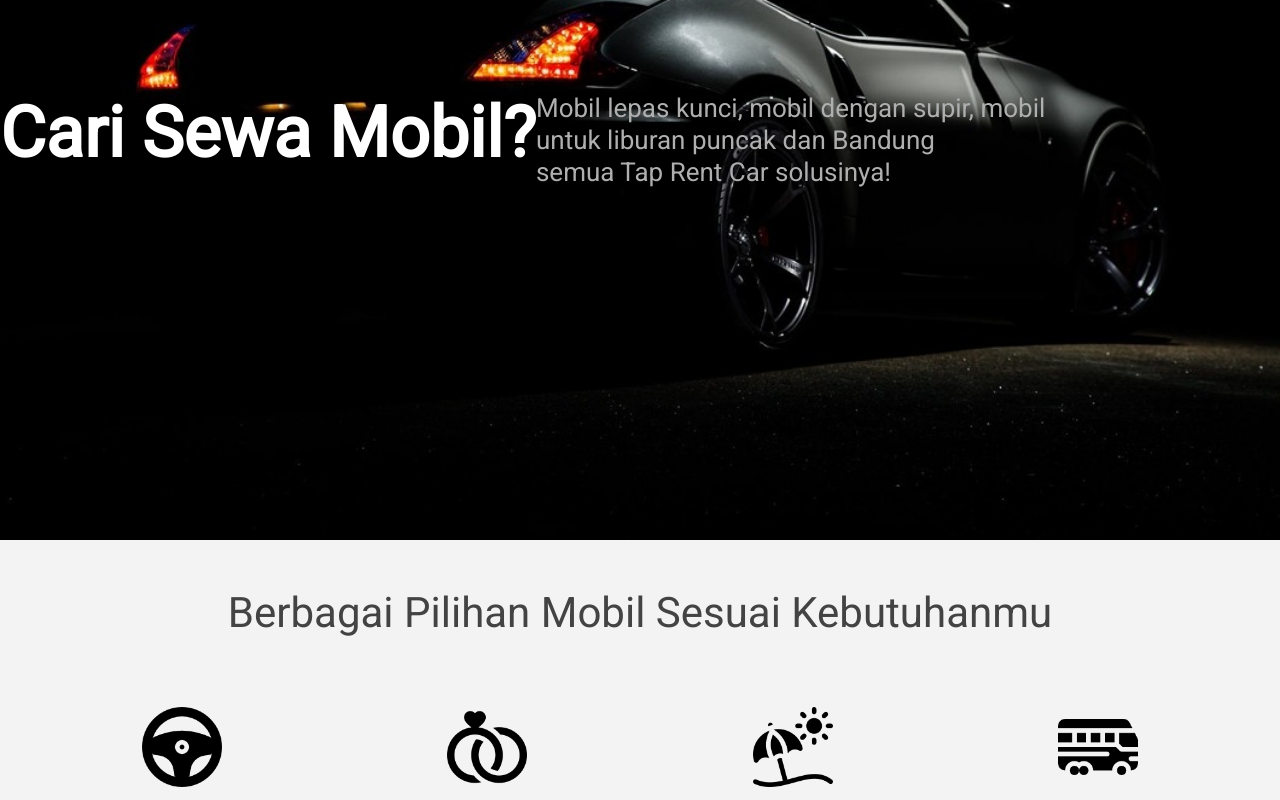
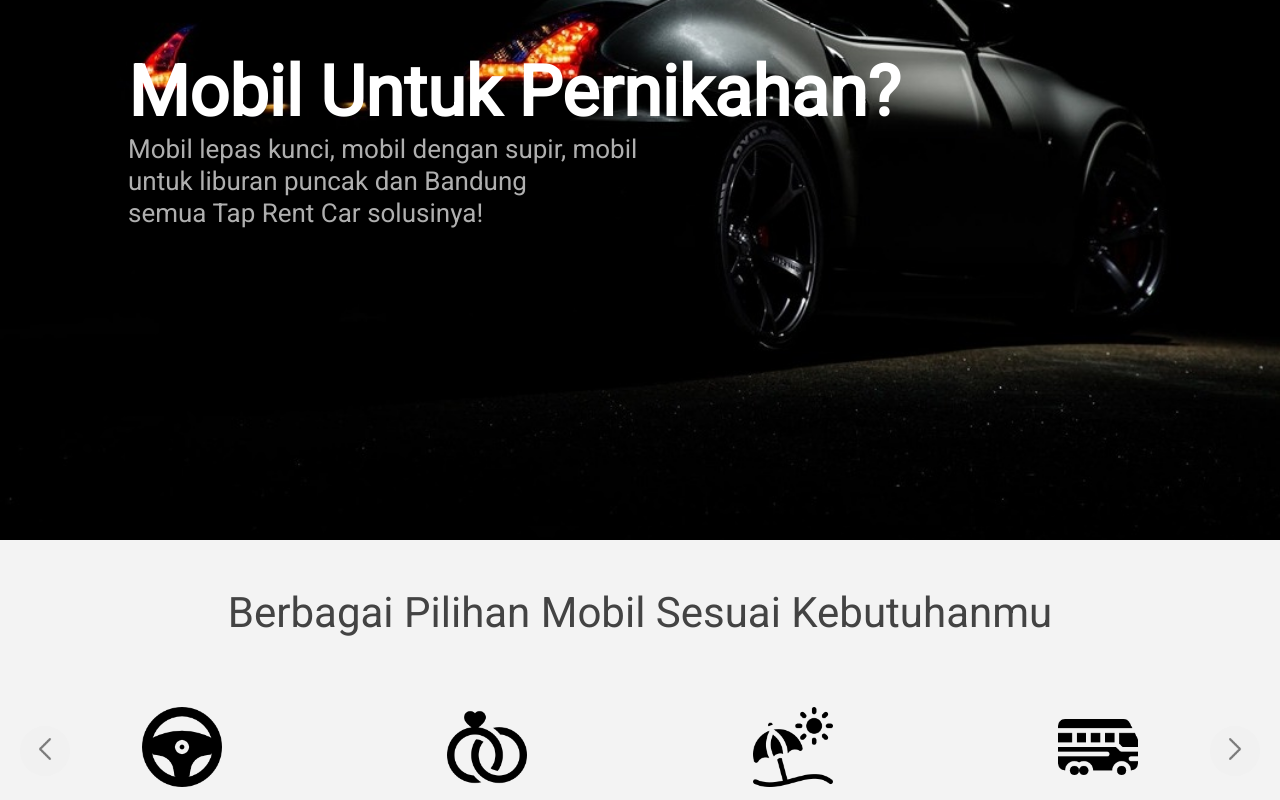
Before and after one commit to ilhamksyuriadi/tap-rent-car, a React (Create React App) app: page / in a window 1280 px wide. Shown: the part 260-1060 px from the top of the page. Built offline with nearby package versions, Linux system fonts and the light colour scheme.

Commit message:
carousel arrow and dot, done

```diff
--- a/src/components/CarList.scss
+++ b/src/components/CarList.scss
@@ -1,5 +1,6 @@
 .carlist-layout{
     width: 100vw;
+    max-width: 100%;
     // min-height: 100vh;
     // background: white;
     background: url('../assets/backgrounds/greyshape-4.png');
--- a/src/components/Category.scss
+++ b/src/components/Category.scss
@@ -1,5 +1,6 @@
 .category-layout{
     width: 100vw;
+    max-width: 100%;
     // min-height: 100vh;
     background: #F3F3F3;
     // background: url('../assets/backgrounds/car-list-bg-2.png');
--- a/src/components/Footer.scss
+++ b/src/components/Footer.scss
@@ -1,5 +1,6 @@
 .footer-layout{
     width: 100vw;
+    max-width: 100%;
     background: #D3D3D3;
     display: flex;
     flex-direction: column;
--- a/src/components/Gallery.scss
+++ b/src/components/Gallery.scss
@@ -1,5 +1,6 @@
 .gallery-layout{
     width: 100vw;
+    max-width: 100%;
     background: #F3F3F3;
     display: flex;
     flex-direction: column;
--- a/src/components/Home.jsx
+++ b/src/components/Home.jsx
@@ -17,15 +17,15 @@
                 totalSlides={2}
                 orientation={"horizontal"}
                 infinite={true}
-                interval={5000}
-                // isPlaying={true}
+                interval={4000}
+                isPlaying={true}
                 playDirection={'forward'}
                 // lockOnWindowScroll={true}
                 totalSlides={3}
                 // orientation={"vertical"}
                 // visibleSlides={1}
             >
-                <Slider>
+                <Slider className="carousel-wrapper">
                     <Slide index={0}>
                         {/* <h1>First</h1> */}
                         <MainHome></MainHome>
@@ -38,8 +38,17 @@
                         <ThirdHome></ThirdHome>
                     </Slide>
                 </Slider>
-                <ButtonBack>Back</ButtonBack>
-                <ButtonNext>Next</ButtonNext>
+                <ButtonBack className="btn-back">
+                    <img className="arrow" src={`../assets/logo/back.png`} alt=""/>
+                </ButtonBack>
+                <ButtonNext className="btn-next">
+                    <img className="arrow" src={`../assets/logo/next.png`} alt=""/>
+                </ButtonNext>
+                <div className="dot-group">
+                    <Dot className="dot" slide={0}></Dot>
+                    <Dot className="dot" slide={1}></Dot>
+                    <Dot className="dot" slide={2}></Dot>
+                </div>
             </CarouselProvider>
         </Element>
     )
--- a/src/components/Home.scss
+++ b/src/components/Home.scss
@@ -1,17 +1,19 @@
 .home-layout{
-    max-width: 100vw;
+    width: 100vw;
+    max-width: 100%;
     height: 100vh;
     margin: 0;
     padding: 0;
     .home-carousel{
         position: relative;
         // display: flex;
-        ul{
+        // background: red;
+        .carousel-wrapper{
             margin:0;
             padding: 0;
             // display: flex
             li{
-                // background: blue;
+                background: blue;
                 list-style: none;
                 padding: 0px !important;
                 margin: 0px;
@@ -24,5 +26,64 @@
                 }
             }
         }
+        .btn-back{
+            position: absolute;
+            margin-top: -23%;
+            left: 0;
+            width: 50px;
+            height: 50px;
+            border-radius: 50%;
+            border: none;
+            outline: none;
+            margin-left: 20px;
+            opacity: 50%;
+            transition: 0.5s;
+            .arrow{
+                width: 60%;
+                margin-left: auto;
+                margin-right: auto;
+            }
+        }
+        .btn-next{
+            position: absolute;
+            margin-top: -23%;
+            right: 0;
+            width: 50px;
+            height: 50px;
+            border-radius: 50%;
+            border: none;
+            outline: none;
+            margin-right: 20px;
+            opacity: 50%;
+            transition: 0.5s;
+            .arrow{
+                width: 60%;
+                margin-left: auto;
+                margin-right: auto;
+            }
+        }
+        .btn-back:hover{
+            opacity: 80%;
+        }
+        .btn-next:hover{
+            opacity: 80%;
+        }
+        .dot-group{
+            position: absolute;
+            left: 50%;
+            // background: red;
+            width: 80px;
+            margin-top: -60px;
+            margin-left: -40px;
+            display: flex;
+            justify-content: space-between;
+            .dot{
+                height: 20px;
+                width: 20px;
+                border-radius: 50%;
+                border: none;
+                opacity: 40%;
+            }
+        }
     }
 }
--- a/src/components/homeView/MainHome.scss
+++ b/src/components/homeView/MainHome.scss
@@ -11,13 +11,18 @@
     align-items: center;
     .content{
         // background: green;
-        // margin-left: 10%;
+        margin-left: 10%;
         // max-width: 100vw;
         display: flex;
+        flex-direction: column;
+        align-items: flex-start;
+        justify-content: center;
         h1{
             font-size: 70px;
+            // background: red;
         }
         p{
+            // background: green;
             font-size: 26px;
             font-weight: 100;
             color: rgb(175, 175, 175);
--- a/src/components/homeView/SecondHome.jsx
+++ b/src/components/homeView/SecondHome.jsx
@@ -5,7 +5,7 @@
     return (
         <div className="second-home-content-layout">
             <div className="second-content">
-                <h1>Cari Sewa Mobil?</h1>
+                <h1>Mobil Untuk Pernikahan?</h1>
                 <p>
                     Mobil lepas kunci, mobil dengan supir, mobil
                     <br /> untuk liburan puncak dan Bandung <br />
--- a/src/components/homeView/SecondHome.scss
+++ b/src/components/homeView/SecondHome.scss
@@ -1,19 +1,28 @@
 .second-home-content-layout{
     width: 100vw;
     height: 100vh;
-    background: rgb(145, 145, 145);
+    background: url('../../assets/backgrounds/home-bg.jpg');
     background-repeat: no-repeat;
     background-size: cover;
     background-position: center;
     color: white;
     display: flex;
+    position: static;
     align-items: center;
     .second-content{
-        // margin-left: 10%;
+        // background: green;
+        margin-left: 10%;
+        // max-width: 100vw;
+        display: flex;
+        flex-direction: column;
+        align-items: flex-start;
+        justify-content: center;
         h1{
             font-size: 70px;
+            // background: red;
         }
         p{
+            // background: green;
             font-size: 26px;
             font-weight: 100;
             color: rgb(175, 175, 175);
--- a/src/index.css
+++ b/src/index.css
@@ -5,7 +5,7 @@
     font-family: 'Roboto', sans-serif;
   -webkit-font-smoothing: antialiased;
   -moz-osx-font-smoothing: grayscale;
-  overflow-x: hidden;
+  /* overflow-x: hidden; */
 }
 code {
   font-family: source-code-pro, Menlo, Monaco, Consolas, 'Courier New',
```
Also changed, not shown: public/assets/logo/back.png (added), public/assets/logo/next.png (added).
